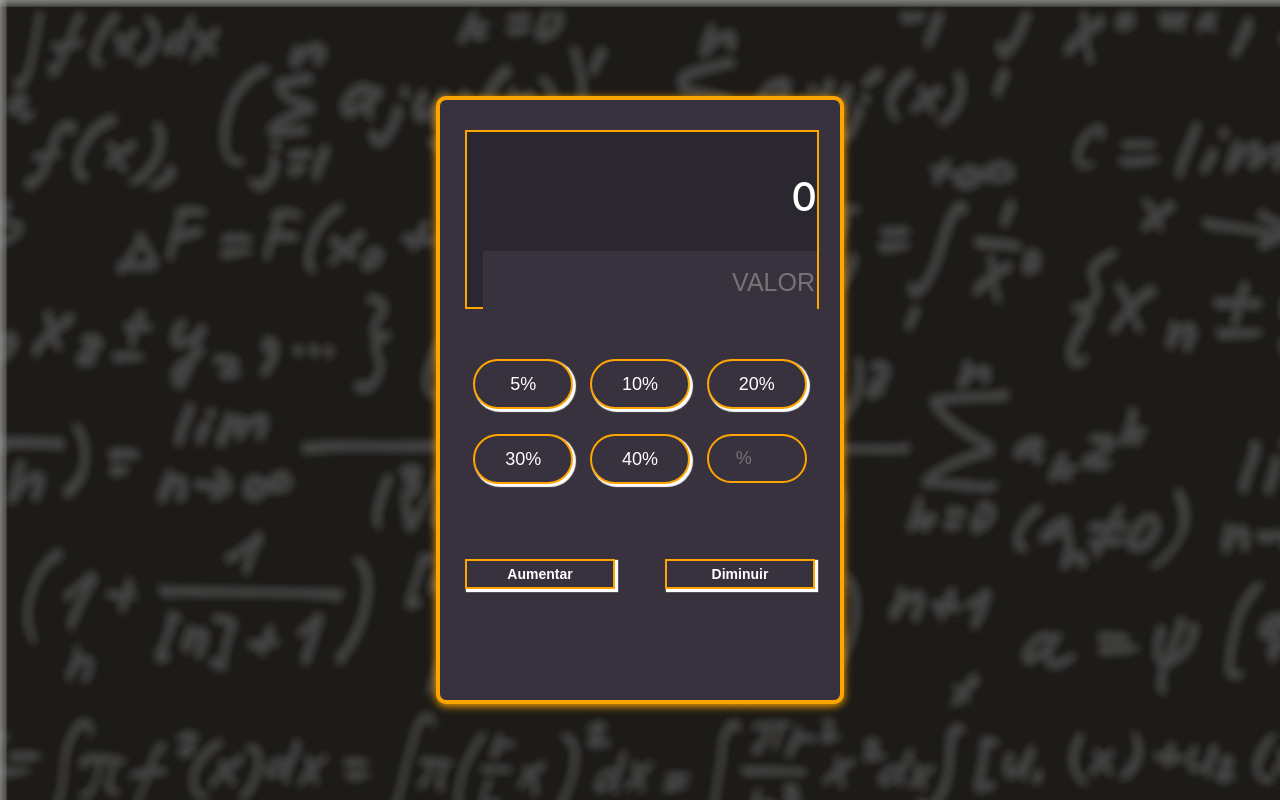
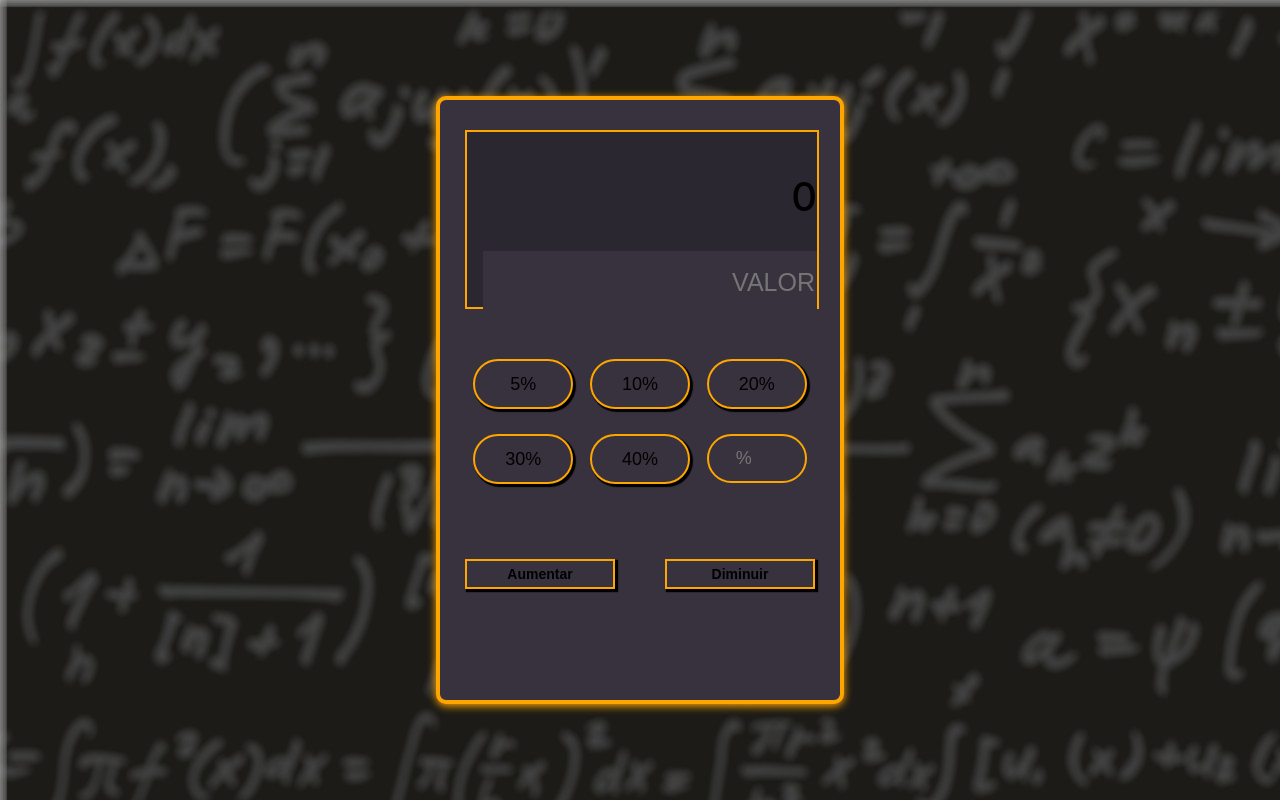
Before and after one commit to willianbatist/percentage_calculator, a React (Create React App) app: page / in a window 1280 px wide. Built offline with nearby package versions, Linux system fonts and the light colour scheme.

Commit message:
fix: retirando cor branco do css geral

```diff
--- a/src/styles/home.css
+++ b/src/styles/home.css
@@ -3,9 +3,6 @@ input::-webkit-outer-spin-button,
 input::-webkit-inner-spin-button {
   -webkit-appearance: none;
   margin: 0;
-}
-*{
-  color: white;
 }
 /* Firefox */
 input[type=number] {
```
